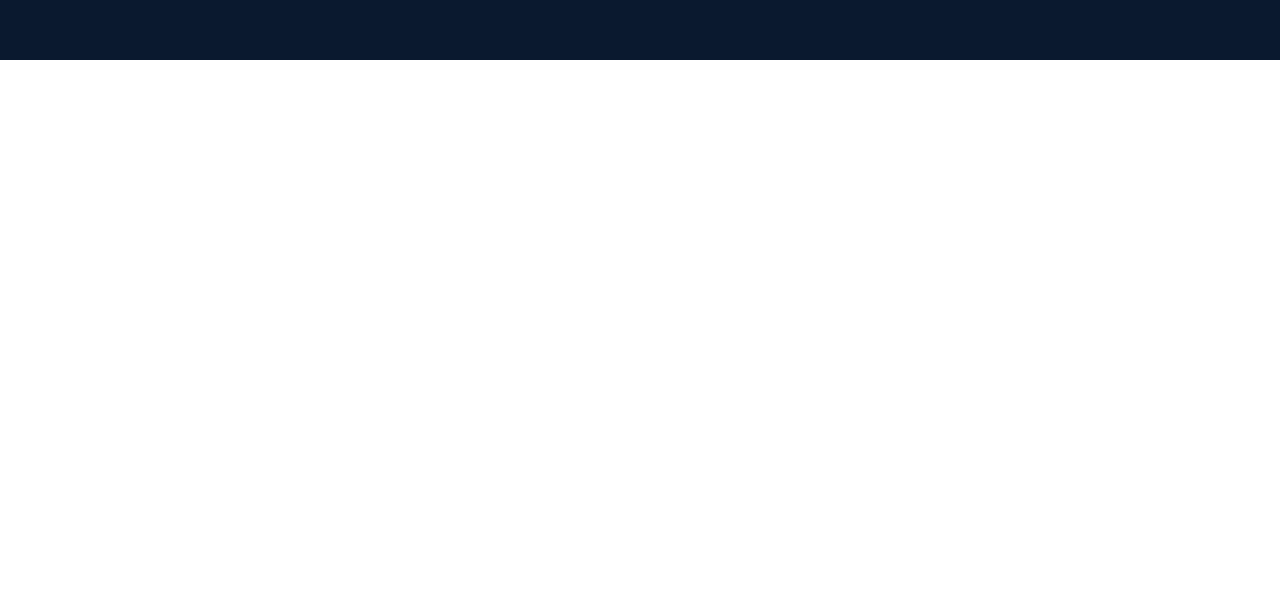
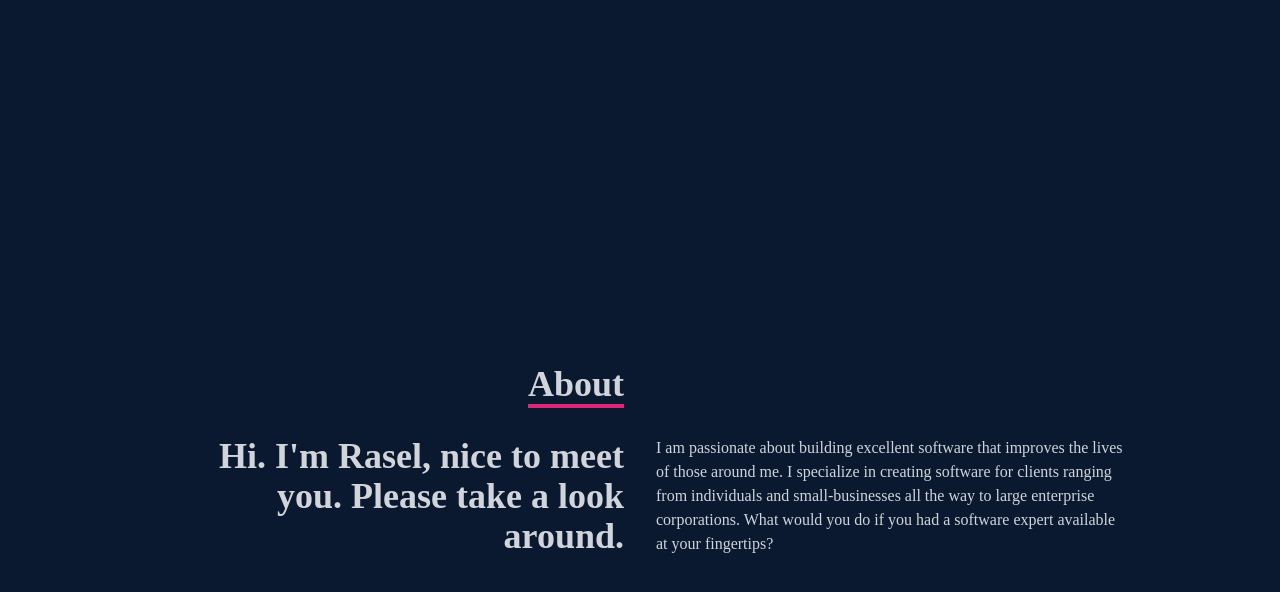
Before and after one commit to Rasel105/Rasel_Portfolio, a React (Create React App) app: page / in a window 1280 px wide. Shown: the part 740-1332 px from the top of the page. Before the commit the page ends 800 px from the top, so only its background shows below. Built offline with nearby package versions, Linux system fonts and the light colour scheme.

Commit message:
about section done

```diff
--- a/src/App.js
+++ b/src/App.js
@@ -1,4 +1,5 @@
 import './App.css';
+import About from './components/About/About';
 import Home from './components/Home/Home';
 import Navbar from './components/Navbar/Navbar';
 
@@ -7,6 +8,7 @@
     <div>
       <Navbar />
       <Home />
+      <About />
     </div>
   );
 }
--- /dev/null
+++ b/src/components/About/About.js
@@ -0,0 +1,32 @@
+import React from 'react';
+
+const About = () => {
+    return (
+        <div name='about' className='w-full h-screen bg-[#0a192f] text-gray-300'>
+            <div className='flex flex-col justify-center items-center w-full h-full'>
+                <div className='max-w-[1000px] w-full grid grid-cols-2 gap-8'>
+                    <div className='sm:text-right pb-8 pl-4'>
+                        <p className='text-4xl font-bold inline border-b-4 border-pink-600'>
+                            About
+                        </p>
+                    </div>
+                    <div></div>
+                </div>
+                <div className='max-w-[1000px] w-full grid sm:grid-cols-2 gap-8 px-4'>
+                    <div className='sm:text-right text-4xl font-bold'>
+                        <p>Hi. I'm Rasel, nice to meet you. Please take a look around.</p>
+                    </div>
+                    <div>
+                        <p>I am passionate about building excellent software that improves
+                            the lives of those around me. I specialize in creating software
+                            for clients ranging from individuals and small-businesses all the
+                            way to large enterprise corporations. What would you do if you had
+                            a software expert available at your fingertips?</p>
+                    </div>
+                </div>
+            </div>
+        </div>
+    );
+};
+
+export default About;
--- a/src/components/Navbar/Navbar.jsx
+++ b/src/components/Navbar/Navbar.jsx
@@ -19,7 +19,7 @@
     return (
         <div className='fixed w-full h-[80px] flex justify-between items-center px-4 bg-[#0a192f] text-gray-300'>
             <div>
-                <img src={Logo} alt='Logo Image' style={{ width: '50px' }} />
+                <img src={Logo} className="rounded-full" alt='LogoImage' style={{ width: '50px' }} />
             </div>
 
             {/* menu */}
```
Also changed, not shown: src/assets/Background (3).png (added), src/assets/logo.png.
